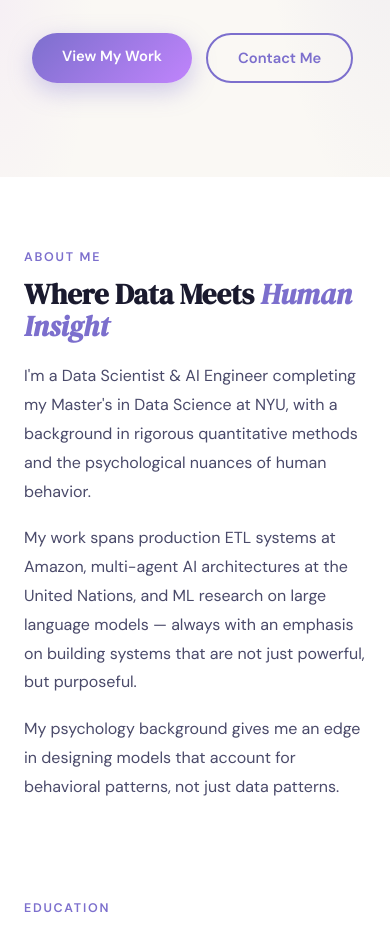
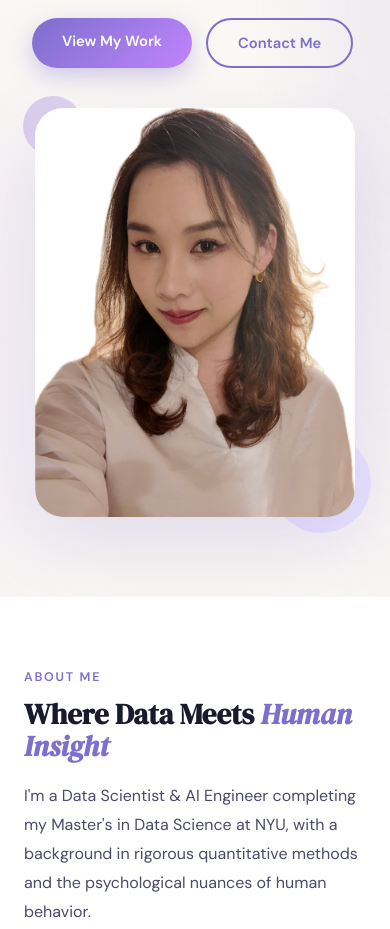
Before and after one commit to carinasun930/carina_portfolio, a plain HTML site: page index.html in a window 390 px wide. Shown: the part 667-1596 px from the top of the page. Drawn offline with Linux system fonts and the light colour scheme.

Commit message:
Show hero photo (Subject.jpg) on mobile and tablet; responsive sizing
Made-with: Cursor

```diff
--- a/index.html
+++ b/index.html
@@ -166,7 +166,8 @@
   @media(max-width:1000px){
     .hero-inner{grid-template-columns:1fr;padding:0 32px;}
     .hero-content{padding-right:0;}
-    .hero-photo-col{display:none;}
+    .hero-photo-col{display:flex;justify-content:center;margin-top:40px;}
+    .hero-photo-wrap{width:min(360px,100%);height:auto;aspect-ratio:360/460;max-width:100%;}
     .skills-grid,.tutor-grid{grid-template-columns:repeat(2,1fr);}
     .about-grid,.research-grid{grid-template-columns:1fr;}
   }
@@ -174,6 +175,7 @@
     nav{padding:16px 20px;}
     .nav-links{display:none;}
     section{padding:72px 24px;}
+    .hero-photo-wrap{width:min(320px,100%);margin:0 auto;}
     .exp-item{grid-template-columns:1fr;gap:6px;}
     .exp-meta{text-align:left;}
     .skills-grid,.tutor-grid{grid-template-columns:1fr;}
```
